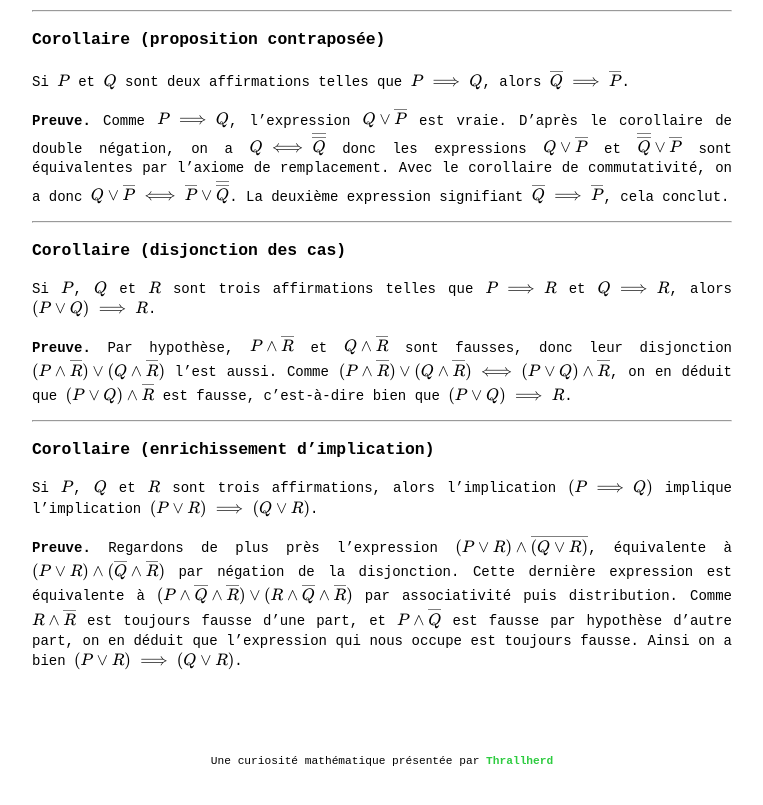
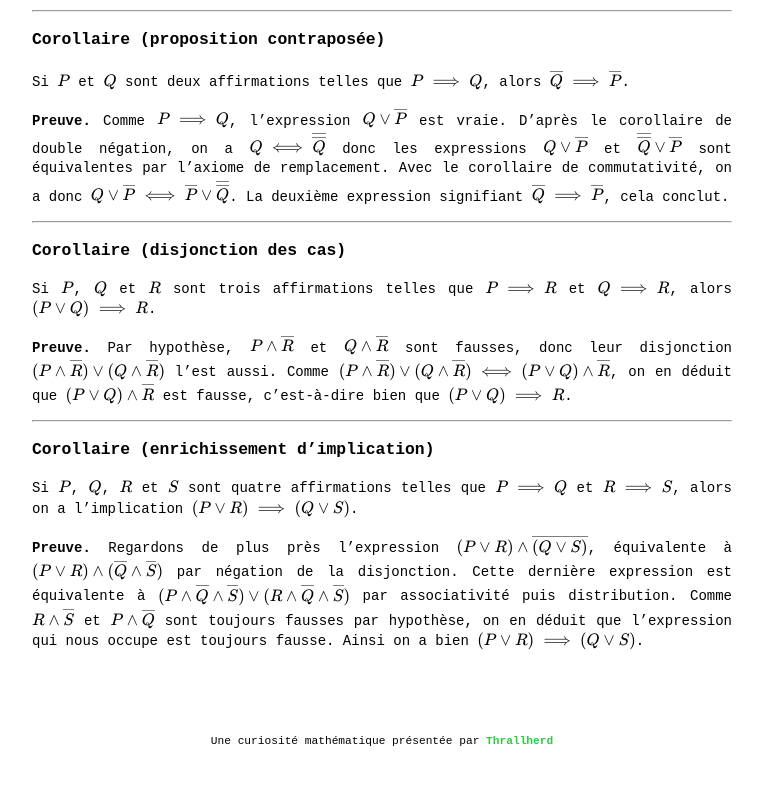
Before and after one commit to Thrallherd/AlgebraExNihilo, a Jekyll site: the page built from logic_cor.md, in a window 1280 px wide and 900 px high, scrolled down 2318 px. Shown: the top 805 px of the window, without its empty margins (258-1021 px from the left). Built offline with Jekyll 4.4.1, drawn with Linux system fonts in a browser that asks for light colours; formulas are drawn with MathJax 3.

Commit message:
Update logic_cor.md

```diff
--- a/logic_cor.md
+++ b/logic_cor.md
@@ -93,6 +93,6 @@ Si $$P$$, $$Q$$ et $$R$$ sont trois affirmations telles que $$P \implies R$$ et
 
 __________
 ### Corollaire (enrichissement d'implication)
-Si $$P$$, $$Q$$ et $$R$$ sont trois affirmations, alors l'implication $$(P \implies Q)$$ implique l'implication $$(P \lor R) \implies (Q \lor R)$$.
+Si $$P$$, $$Q$$, $$R$$ et $$S$$ sont quatre affirmations telles que $$P \implies Q$$ et $$R \implies S$$, alors on a l'implication $$(P \lor R) \implies (Q \lor S)$$.
 
-**Preuve.** Regardons de plus près l'expression $$(P \lor R) \land \overline{(Q \lor R)}$$, équivalente à $$(P \lor R) \land (\overline{Q} \land \overline{R})$$ par négation de la disjonction. Cette dernière expression est équivalente à $$(P \land \overline{Q} \land \overline{R}) \lor (R \land \overline{Q} \land \overline{R})$$ par associativité puis distribution. Comme $$R \land \overline R$$ est toujours fausse d'une part, et $$P \land \overline{Q}$$ est fausse par hypothèse d'autre part, on en déduit que l'expression qui nous occupe est toujours fausse. Ainsi on a bien $$(P \lor R) \implies (Q \lor R)$$.
+**Preuve.** Regardons de plus près l'expression $$(P \lor R) \land \overline{(Q \lor S)}$$, équivalente à $$(P \lor R) \land (\overline{Q} \land \overline{S})$$ par négation de la disjonction. Cette dernière expression est équivalente à $$(P \land \overline{Q} \land \overline{S}) \lor (R \land \overline{Q} \land \overline{S})$$ par associativité puis distribution. Comme $$R \land \overline S$$ et $$P \land \overline Q $$ sont toujours fausses par hypothèse, on en déduit que l'expression qui nous occupe est toujours fausse. Ainsi on a bien $$(P \lor R) \implies (Q \lor S)$$.
```
